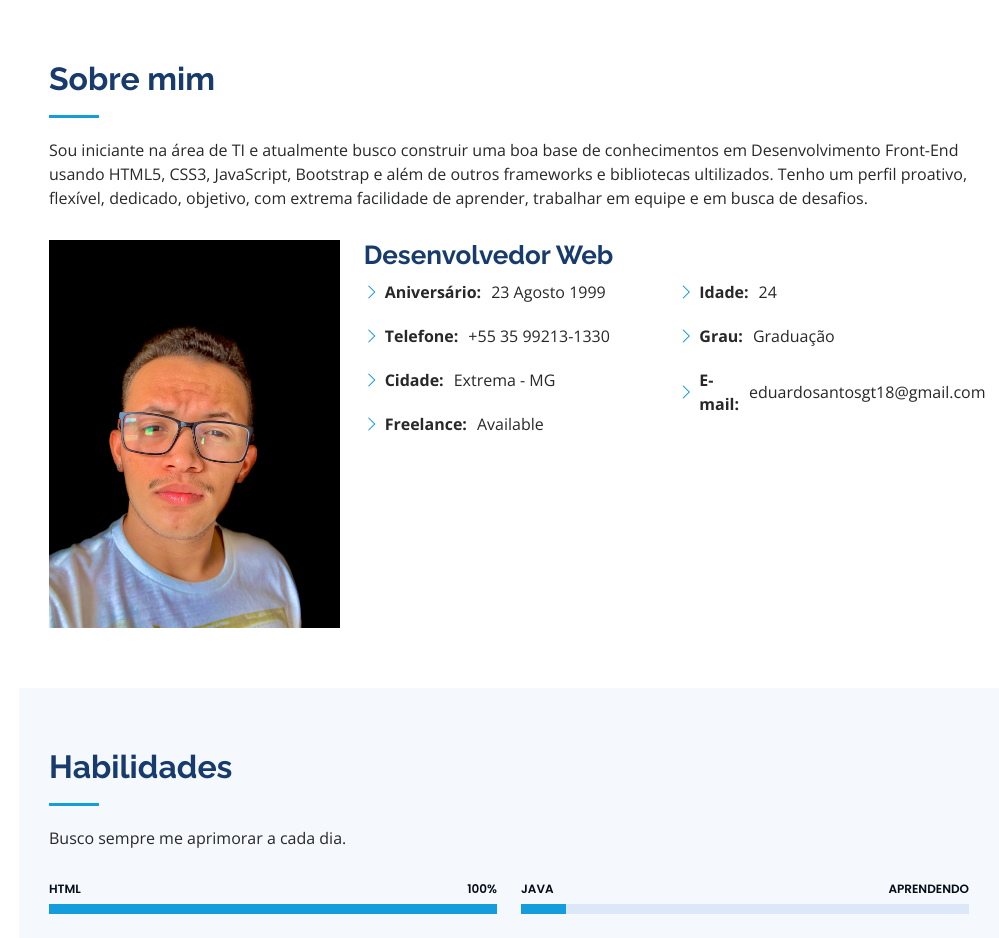
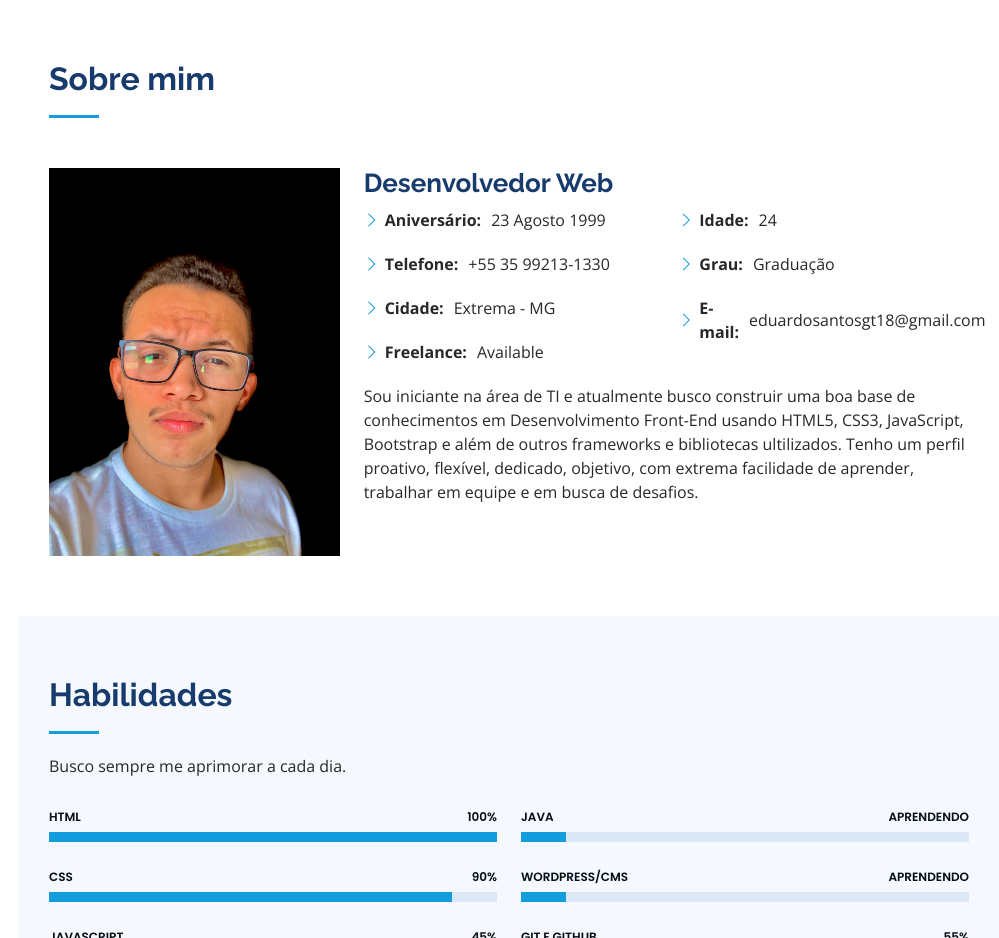
Before and after one commit to EduSantos20/iPortfolio, a plain HTML site: page index.html in a window 1280 px wide. Shown: the part 800-1738 px from the top of the page, without its empty margins (281-1280 px from the left). Drawn offline with nearby package versions, Linux system fonts and the light colour scheme.

Commit message:
🚀🚀

```diff
--- a/index.html
+++ b/index.html
@@ -156,14 +156,6 @@
         <div class="container">
           <div class="section-title">
             <h2>Sobre mim</h2>
-            <p>
-              Sou iniciante na área de TI e atualmente busco construir uma boa
-              base de conhecimentos em Desenvolvimento Front-End usando HTML5,
-              CSS3, JavaScript, Bootstrap e além de outros frameworks e
-              bibliotecas ultilizados. Tenho um perfil proativo, flexível,
-              dedicado, objetivo, com extrema facilidade de aprender, trabalhar
-              em equipe e em busca de desafios.
-            </p>
           </div>
 
           <div class="row">
@@ -212,6 +204,14 @@
                   </ul>
                 </div>
               </div>
+              <p>
+                Sou iniciante na área de TI e atualmente busco construir uma boa
+                base de conhecimentos em Desenvolvimento Front-End usando HTML5,
+                CSS3, JavaScript, Bootstrap e além de outros frameworks e
+                bibliotecas ultilizados. Tenho um perfil proativo, flexível,
+                dedicado, objetivo, com extrema facilidade de aprender,
+                trabalhar em equipe e em busca de desafios.
+              </p>
             </div>
           </div>
         </div>
```
